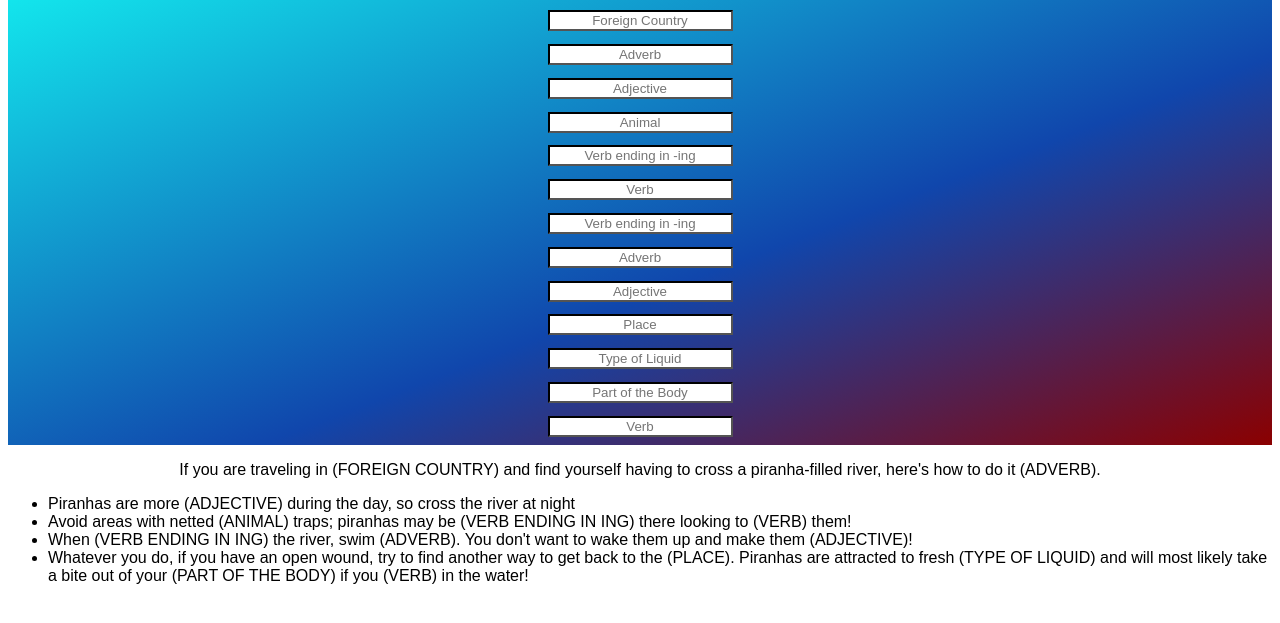
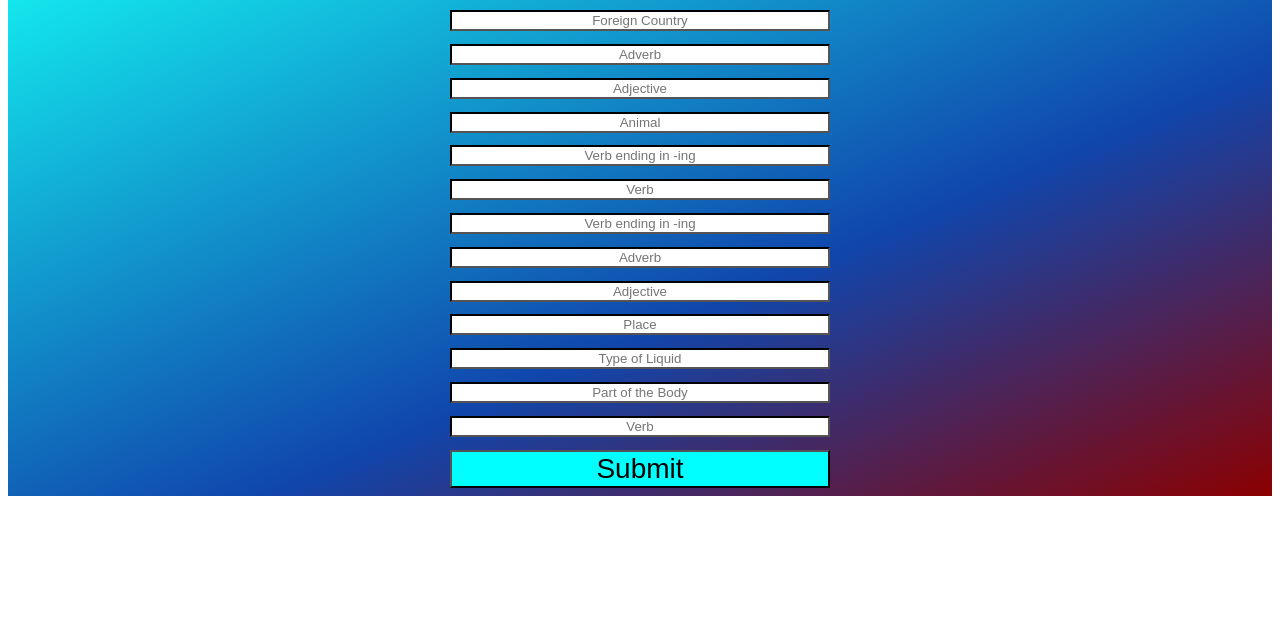
Before and after one commit to sachsd-stack/madLibs, a plain HTML site: page index.html in a window 1280 px wide. Shown: the part 61-684 px from the top of the page. Drawn offline with Linux system fonts and the light colour scheme; a web font is replaced by a local one.

Commit message:
Mad Libs Project Part B

```diff
--- /dev/null
+++ b/app.js
@@ -0,0 +1,22 @@
+function createParagraph() {
+    var wordOne = document.getElementById("foreignCountry").value;
+    var wordTwo = document.getElementById("adverb1").value;
+    var wordThree = document.getElementById("adjective1").value;
+    var wordFour = document.getElementById("animal").value;
+    var wordFive = document.getElementById("verbIng1").value;
+    var wordSix = document.getElementById("verb1").value;
+    var wordSeven = document.getElementById("verbIng2").value;
+    var wordEight = document.getElementById("adverb2").value;
+    var wordNine = document.getElementById("adjective2").value;
+    var wordTen = document.getElementById("place").value;
+    var wordEleven = document.getElementById("liquidType").value;
+    var wordTwelve = document.getElementById("bodyPart").value;
+    var wordThirteen = document.getElementById("verb2").value;
+
+    var paragraph = "<p>If you are traveling in " + wordOne + " and find yourself having to cross a piranha-filled river, here's how to do it " + wordTwo + "." + "<ul><li>Piranhas are more " + wordThree + " during the day, so cross the river at night</li><li>Avoid areas with netted " + wordFour + " traps; piranhas may be " + wordFive + " there looking to " + wordSix + " them!</li><li>When " + wordSeven + " the river, swim " + wordEight + ". You don't want to wake them up and make them " + wordNine + "!</li><li>Whatever you do, if you have an open wound, try to find another way to get back to the " + wordTen + ". Piranhas are attracted to fresh " + wordEleven + " and will most likely take a bite out of your " + wordTwelve + " if you " + wordThirteen + " in the water!</li></ul></p>";
+
+    document.getElementById('submitButton').onclick = function insertHTML() {
+        document.getElementById("completeMadLib").innerHTML = paragraph;
+    }
+
+}
--- a/index.html
+++ b/index.html
@@ -5,36 +5,28 @@
 <head>
     <meta charset="UTF-8">
     <meta name="viewport" content="width=device-width, initial-scale=1.0">
+    <script src="app.js" type="text/javascript"></script>
     <title>Mad Libs Project</title>
 </head>
     <body>
         <div id="headingAndInputSection"><h1>How to Cross a Piranha-Infested River</h1>
             <form action="">
-                <label for="foreignCountry"><input type="text" placeholder="Foreign Country" required></label>
-                <label for="adverb"><input type="text" placeholder="Adverb" required></label>
-                <label for="adjective"><input type="text" placeholder="Adjective" required></label>
-                <label for="animal"><input type="text" placeholder="Animal" required></label>
-                <label for="verbIng"><input type="text" placeholder="Verb ending in -ing" required></label>
-                <label for="verb"><input type="text" placeholder="Verb" required></label>
-                <label for="verbIng"><input type="text" placeholder="Verb ending in -ing"" required></label>
-                <label for="adverb"><input type="text" placeholder="Adverb" required></label>
-                <label for="adjective"><input type="text" placeholder="Adjective" required></label>
-                <label for="place"><input type="text" placeholder="Place" required></label>
-                <label for="liquidType"><input type="text" placeholder="Type of Liquid" required></label>
-                <label for="bodyPart"><input type="text" placeholder="Part of the Body" required></label>
-                <label for="verb"><input type="text" placeholder="Verb" required></label>
+                <label for="foreignCountry"><input type="text" id="foreignCountry" placeholder="Foreign Country" required></label>
+                <label for="adverb"><input type="text" id="adverb1" placeholder="Adverb" required></label>
+                <label for="adjective"><input type="text" id="adjective1" placeholder="Adjective" required></label>
+                <label for="animal"><input type="text" id="animal" placeholder="Animal" required></label>
+                <label for="verbIng"><input type="text" id="verbIng1" placeholder="Verb ending in -ing" required></label>
+                <label for="verb"><input type="text" id="verb1" placeholder="Verb" required></label>
+                <label for="verbIng"><input type="text" id="verbIng2" placeholder="Verb ending in -ing"" required></label>
+                <label for="adverb"><input type="text" id="adverb2" placeholder="Adverb" required></label>
+                <label for="adjective"><input type="text" id="adjective2" placeholder="Adjective" required></label>
+                <label for="place"><input type="text" id="place" placeholder="Place" required></label>
+                <label for="liquidType"><input type="text" id="liquidType" placeholder="Type of Liquid" required></label>
+                <label for="bodyPart"><input type="text" id="bodyPart" placeholder="Part of the Body" required></label>
+                <label for="verb"><input type="text" id="verb2" placeholder="Verb" required></label>
+                <label for="submit"><input type="submit" id="submitButton" name ="submitButton"></label>
             </form>
         </div>
-        <div id="completeMadLib">
-        <p>If you are traveling in (FOREIGN COUNTRY) and find yourself having to cross a piranha-filled river, here's how to do it (ADVERB).
-            <ul>
-                <li>Piranhas are more (ADJECTIVE) during the day, so cross the river at night</li>
-                <li>Avoid areas with netted (ANIMAL) traps; piranhas may be (VERB ENDING IN ING) there looking to (VERB) them!</li>
-                <li>When (VERB ENDING IN ING) the river, swim (ADVERB). You don't want to wake them up and make them (ADJECTIVE)!</li>
-                <li>Whatever you do, if you have an open wound, try to find another way to get back to the (PLACE).
-                        Piranhas are attracted to fresh (TYPE OF LIQUID) and will most likely take a bite out of your (PART OF THE BODY) if you (VERB) in the water!</li>
-            </ul>
-        </p>
-        </div>
+        <div id="completeMadLib"></div>
     </body>
 </html>
--- a/style.css
+++ b/style.css
@@ -20,11 +20,14 @@ form {
 input {
     text-align:center;
     border-color:black;
+    box-sizing: border-box;
 }
 
-/* #completeMadLib {
-    background: linear-gradient(to bottom, rgb(18, 151, 0), rgb(138, 79, 28) 100%, rgb(0, 0, 0) 1%);
-} */
+#submitButton {
+    font-size:28px;
+    background-color:cyan;
+    margin: 0 auto;
+}
 
 p {
     text-align:center;
@@ -33,3 +36,15 @@ p {
 p, li{
     font-family: 'Allerta Stencil', sans-serif;
 }
+
+@media (max-width:500px) {
+    input {
+        width:40%;
+    }
+}
+
+@media (min-width:501px) {
+    input {
+        width:30%;
+    }
+}
```
